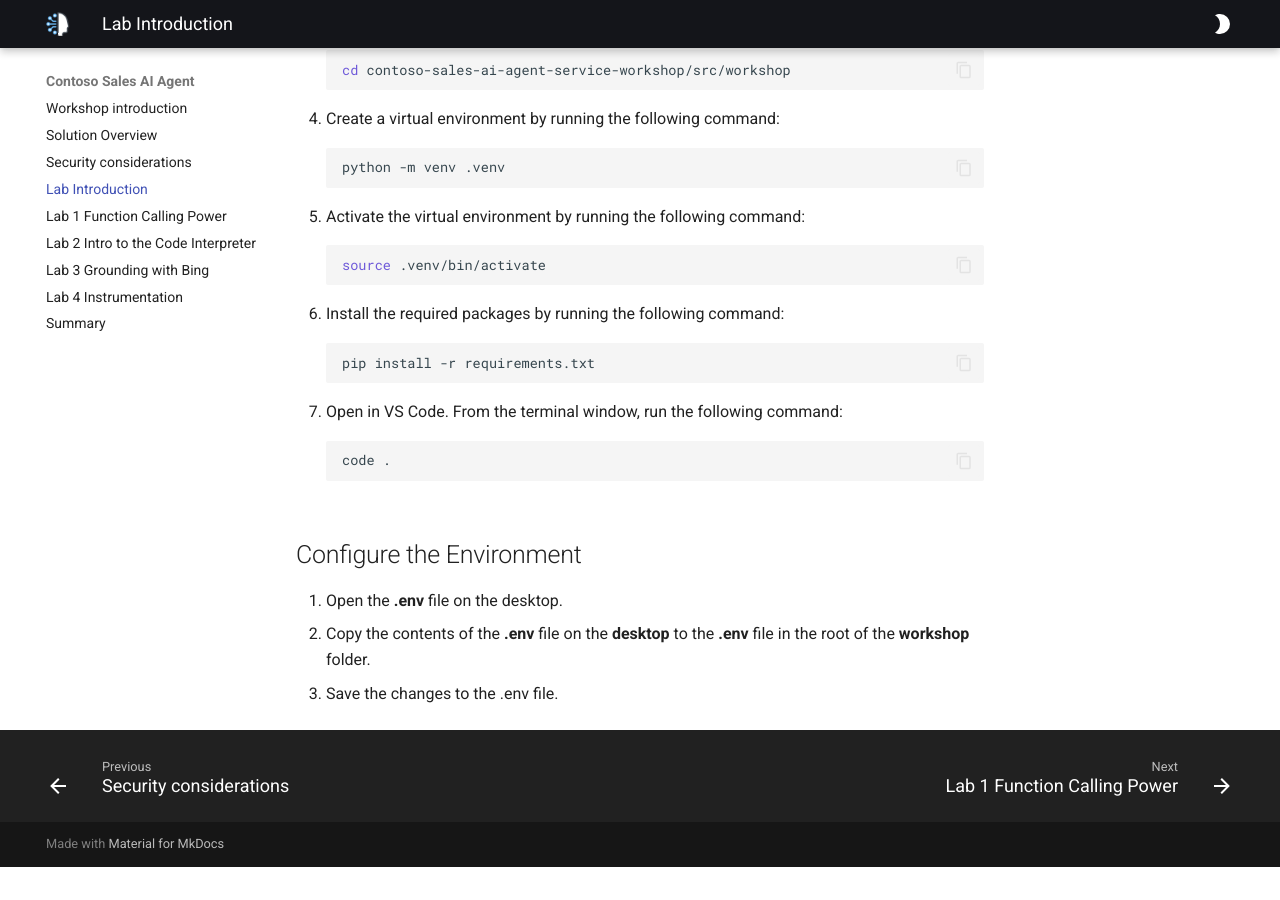
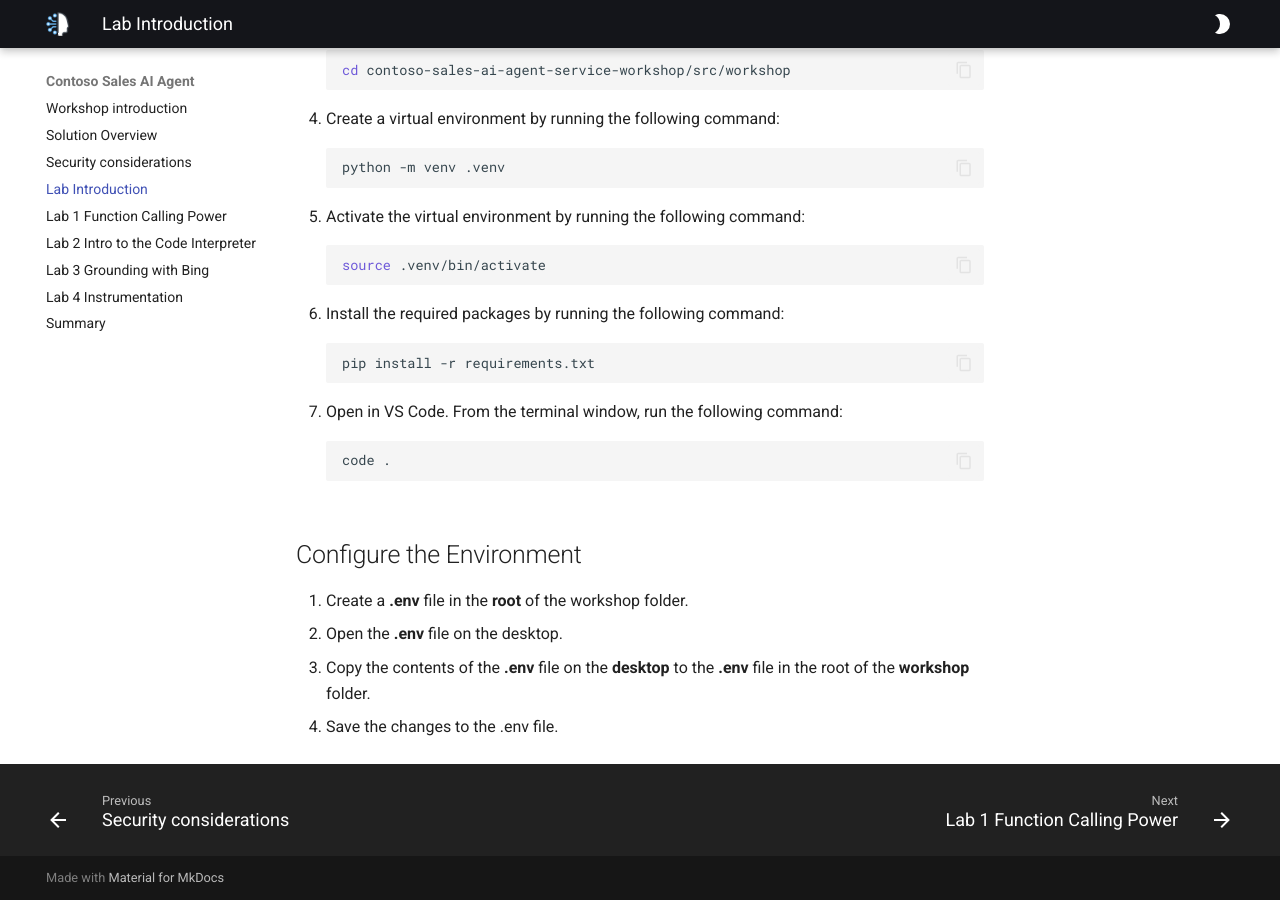
Before and after one commit to microsoft/build-your-first-agent-with-azure-ai-agent-service-workshop, an MkDocs documentation site: the page built from docs/docs/lab_introduction.md, in a window 1280 px wide and 900 px high, scrolled down 1541 px. Built offline with MkDocs 1.6.1 and Material for MkDocs 9.7.7, drawn with Linux system fonts in a browser that asks for light colours; before the commit the page ends 2408 px from its top, so only the background shows below that; some of the changed lines change nothing that is shown.

Commit message:
Update lab_introduction.md

```diff
--- a/docs/docs/lab_introduction.md
+++ b/docs/docs/lab_introduction.md
@@ -60,22 +60,7 @@
 
 ## Configure the Environment
 
-1. Open the **.env** file on the desktop.
-1. Copy the contents of the **.env** file on the **desktop** to the **.env** file in the root of the **workshop** folder.
-1. Save the changes to the .env file.
-
-
-<!-- 5. You'll be prompted to reopen the workshop in a **Dev Container**, select **Reopen in Container**. -->
-
-<!-- You can skip this section and move to the next section. -->
-
-<!-- ## Setting up the Environment
-
-To complete this workshop, you need to set up your environment. This includes creating an Azure subscription, access to a GitHub account with Codespaces enabled, and an Azure AI Agents Service project.
-
-Before you begin, ensure you have the following:
-
-1. An Azure subscription. If you don't have an Azure subscription, create a [free account](https://azure.microsoft.com/free/) before you begin.
-2. A GitHub account. If you don't have a GitHub account, create one at [GitHub]()
-3. GitHub Codespaces enabled on your GitHub account.
-4. Docker installed on your local machine. For more information, see [Install Docker Desktop on Windows](https://docs.docker.com/desktop/install/windows-install/) or [Install Docker Desktop on Mac](https://docs.docker.com/desktop/install/mac-install/). -->
+1. Create a **.env** file in the **root** of the workshop folder.
+2. Open the **.env** file on the desktop.
+3. Copy the contents of the **.env** file on the **desktop** to the **.env** file in the root of the **workshop** folder.
+4. Save the changes to the .env file.
```
